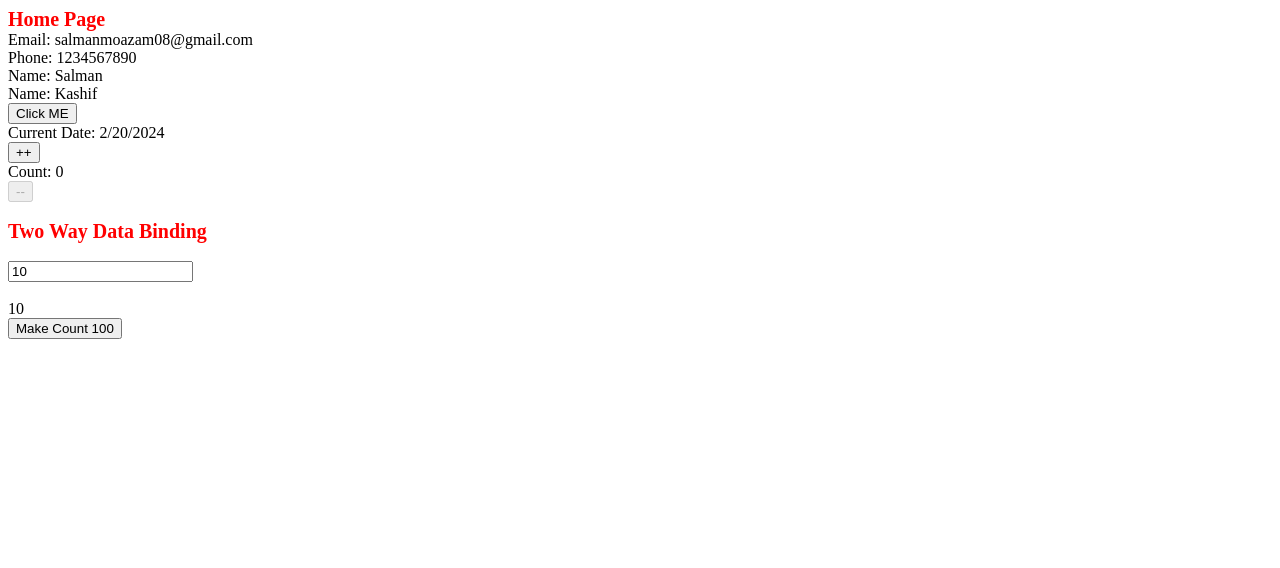
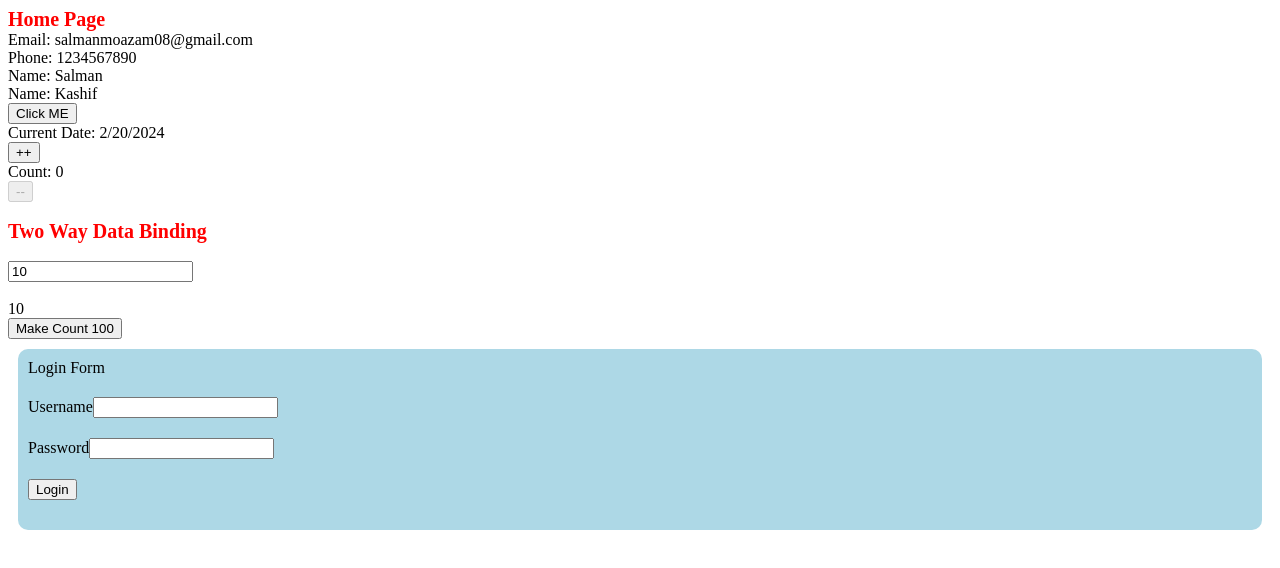
Before and after one commit to Moazam05/learn-vue-js, a Vue app: page / in a window 1280 px wide. Shown: the top 568 px of the page. Built offline with nearby package versions, Linux system fonts and the light colour scheme.

Commit message:
form input value

```diff
--- a/src/App.vue
+++ b/src/App.vue
@@ -1,7 +1,7 @@
 <script setup>
+import Contact from "./components/Contact.vue";
+import Home from "./components/Home.vue";
 import About from "./components/About.vue";
-// import HelloWorld from "./components/HelloWorld.vue";
-import Home from "./components/Home.vue";
 </script>
 
 <template>
@@ -11,4 +11,5 @@ import Home from "./components/Home.vue";
   <br />
   <br />
   <About />
+  <Contact />
 </template>
--- /dev/null
+++ b/src/components/Contact.vue
@@ -0,0 +1,51 @@
+<template>
+  <div
+    :style="{
+      backgroundColor: 'lightblue',
+      padding: '10px',
+      margin: '10px',
+      borderRadius: '10px',
+    }"
+  >
+    Login Form
+
+    <div :style="{ margin: '20px 0' }">
+      <label for="username">Username</label>
+      <input type="text" id="username" v-model="formValues.username" />
+    </div>
+
+    <div>
+      <label for="password">Password</label>
+      <input type="password" id="password" v-model="formValues.password" />
+    </div>
+
+    <div :style="{ margin: '20px 0' }">
+      <button @click="submitHandle">Login</button>
+    </div>
+  </div>
+</template>
+
+<script setup>
+import { reactive } from "vue";
+
+const formValues = reactive({
+  username: "",
+  password: "",
+});
+
+const submitHandle = () => {
+  console.log("Form submitted");
+  const payload = {
+    username: formValues.username,
+    password: formValues.password,
+  };
+
+  console.log("Payload", payload);
+};
+</script>
+
+<script>
+export default {
+  name: "Contact",
+};
+</script>
```
